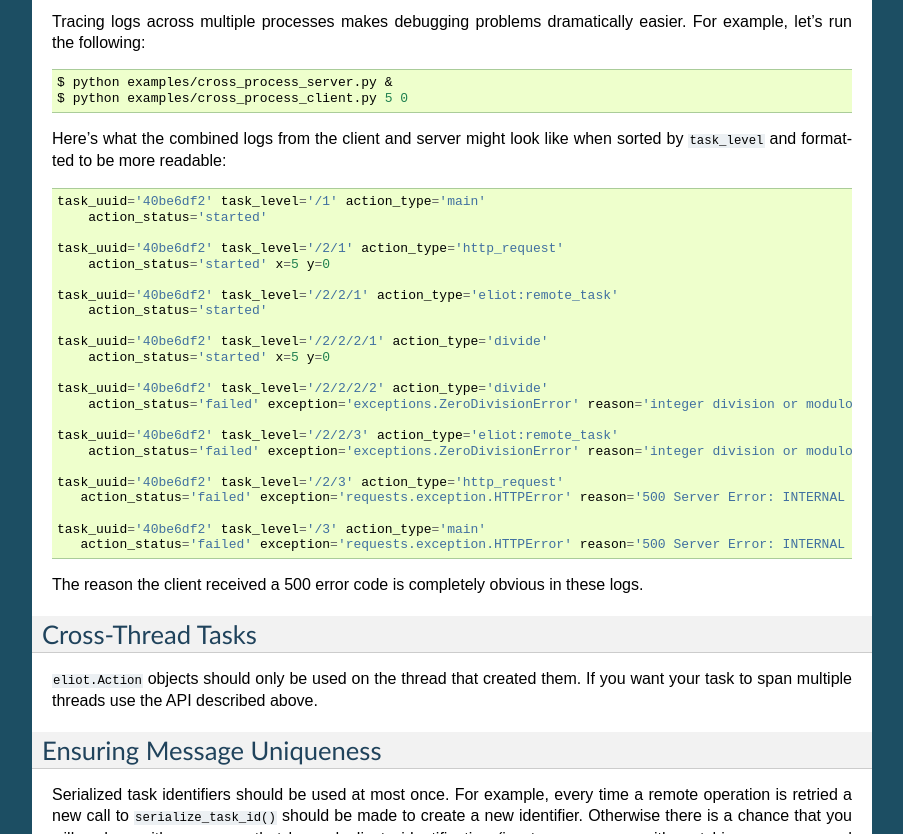
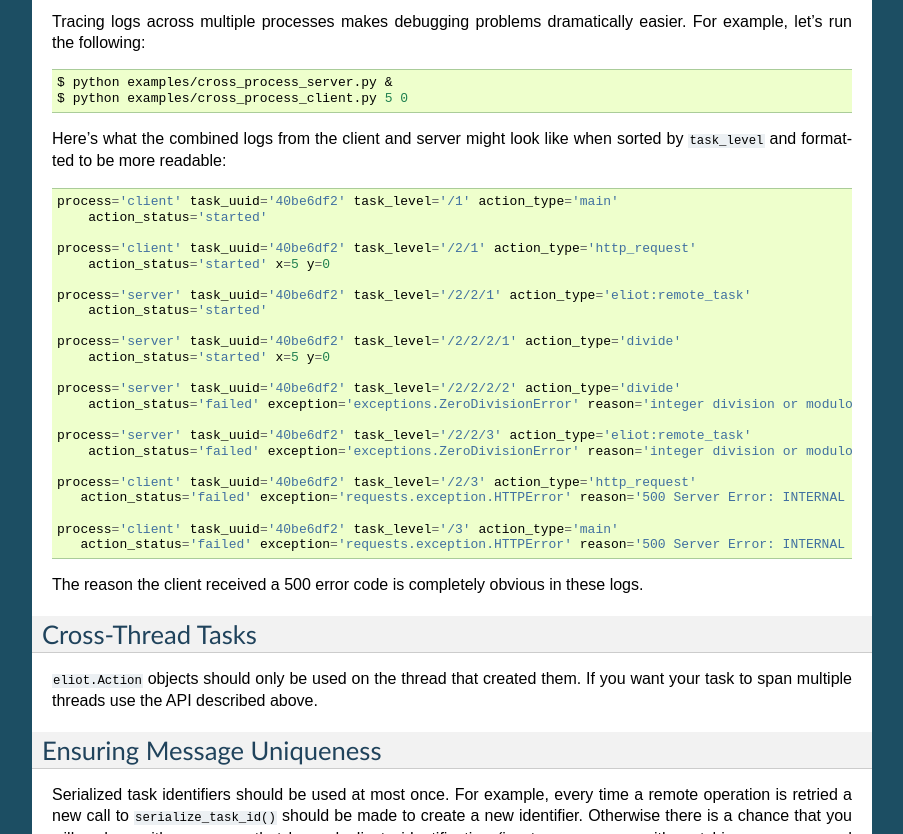
Before and after one commit to itamarst/eliot, a Sphinx documentation site: the page built from docs/source/threads.rst, in a window 1280 px wide and 900 px high, scrolled down 659 px, cut to the strip 66-900 px from the top of the window. Shown: the whole strip, without its empty margins (198-1101 px from the left). Built offline with Sphinx 7.4.7, drawn with Linux system fonts in a browser that asks for light colours.

Commit message:
Update cross-process documentation and examples to help identify which messages come from which process.

```diff
--- a/docs/source/threads.rst
+++ b/docs/source/threads.rst
@@ -37,28 +37,28 @@ For example, let's run the following:
 
 Here's what the combined logs from the client and server might look like when sorted by ``task_level`` and formatted to be more readable::
 
-    task_uuid='40be6df2' task_level='/1' action_type='main'
+    process='client' task_uuid='40be6df2' task_level='/1' action_type='main'
         action_status='started'
 
-    task_uuid='40be6df2' task_level='/2/1' action_type='http_request'
+    process='client' task_uuid='40be6df2' task_level='/2/1' action_type='http_request'
         action_status='started' x=5 y=0
 
-    task_uuid='40be6df2' task_level='/2/2/1' action_type='eliot:remote_task'
+    process='server' task_uuid='40be6df2' task_level='/2/2/1' action_type='eliot:remote_task'
         action_status='started'
 
-    task_uuid='40be6df2' task_level='/2/2/2/1' action_type='divide'
+    process='server' task_uuid='40be6df2' task_level='/2/2/2/1' action_type='divide'
         action_status='started' x=5 y=0
 
-    task_uuid='40be6df2' task_level='/2/2/2/2' action_type='divide'
+    process='server' task_uuid='40be6df2' task_level='/2/2/2/2' action_type='divide'
         action_status='failed' exception='exceptions.ZeroDivisionError' reason='integer division or modulo by zero'
 
-    task_uuid='40be6df2' task_level='/2/2/3' action_type='eliot:remote_task'
+    process='server' task_uuid='40be6df2' task_level='/2/2/3' action_type='eliot:remote_task'
         action_status='failed' exception='exceptions.ZeroDivisionError' reason='integer division or modulo by zero'
 
-    task_uuid='40be6df2' task_level='/2/3' action_type='http_request'
+    process='client' task_uuid='40be6df2' task_level='/2/3' action_type='http_request'
        action_status='failed' exception='requests.exception.HTTPError' reason='500 Server Error: INTERNAL SERVER ERROR'
 
-    task_uuid='40be6df2' task_level='/3' action_type='main'
+    process='client' task_uuid='40be6df2' task_level='/3' action_type='main'
        action_status='failed' exception='requests.exception.HTTPError' reason='500 Server Error: INTERNAL SERVER ERROR'
 
 The reason the client received a 500 error code is completely obvious in these logs.
```
Also changed, not shown: 2 other files.
